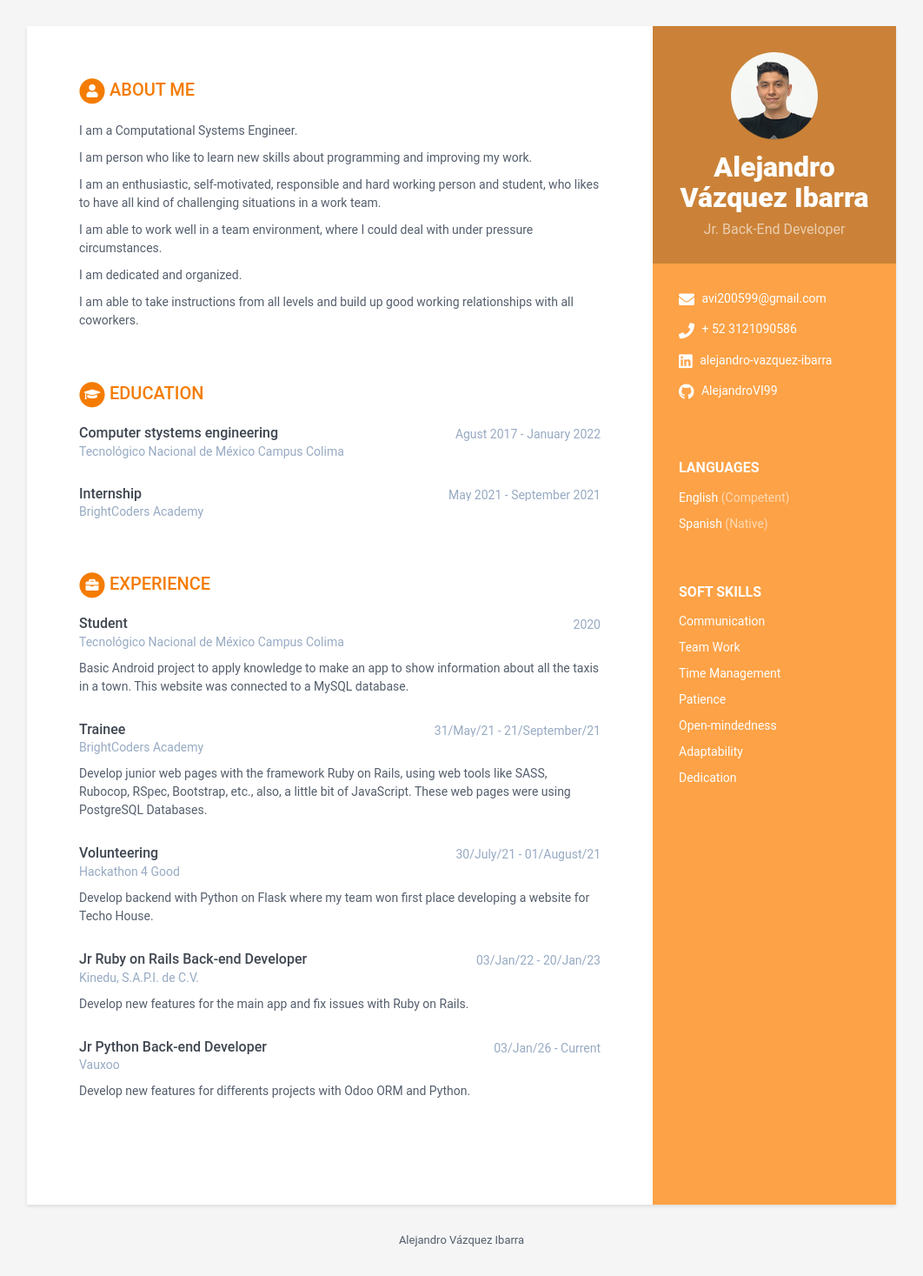
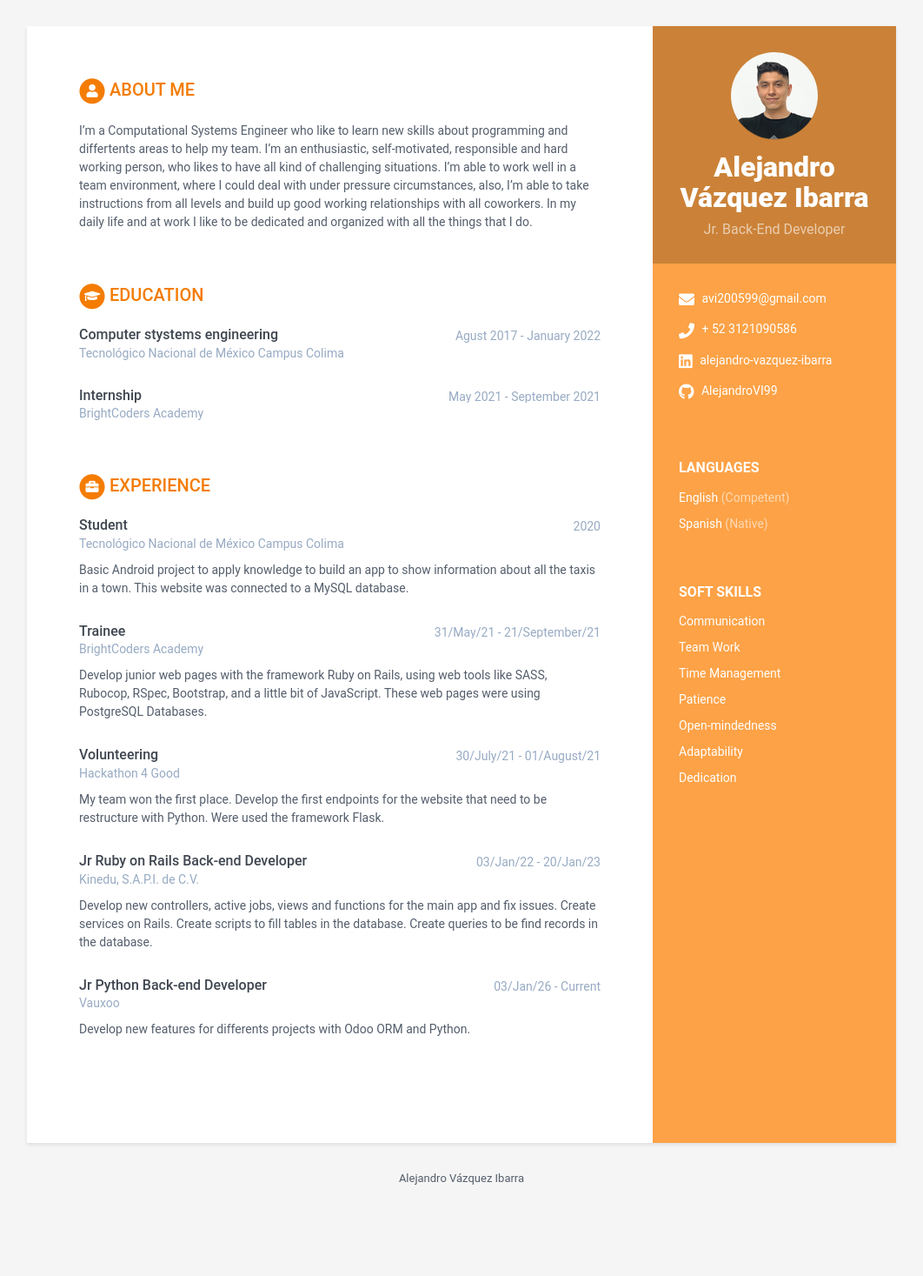
Before and after one commit to AlejandroVI99/Alejandro-Vazquez-Ibarra, a Jekyll site: the page built from index.html, in a window 1280 px wide. Shown: the whole page at 87% size, without its empty margins (109-1171 px from the left). Built offline with Jekyll 4.4.1, drawn with Linux system fonts in a browser that asks for light colours; after the commit the page ends 1396 px from its top, so only the background shows below that.

Commit message:
Update data.yml

```diff
--- a/_data/data.yml
+++ b/_data/data.yml
@@ -59,18 +59,11 @@ sidebar:
 career-profile:
   title: About Me # NO MODIFICAR
   summary: |
-    I am a Computational Systems Engineer.
-
-    I am person who like to learn new skills about programming and improving my work.
-
-    I am an enthusiastic, self-motivated, responsible and hard working person and student,
-    who likes to have all kind of challenging situations in a work team.
-
-    I am able to work well in a team environment, where I could deal with under pressure circumstances.
-
-    I am dedicated and organized.
-
-    I am able to take instructions from all levels and build up good working relationships with all coworkers.
+    I'm a Computational Systems Engineer who like to learn new skills about programming and differtents areas to help my
+    team. I'm an enthusiastic, self-motivated, responsible and hard working person, who likes to have all kind of challenging
+    situations. I'm able to work well in a team environment, where I could deal with under pressure circumstances,
+    also, I'm able to take instructions from all levels and build up good working relationships with all coworkers. In my
+    daily life and at work I like to be dedicated and organized with all the things that I do.
 
 # Registra aquí tus estudios. Agrega o elimina según sea necesario
 educationcomplete:
@@ -92,30 +85,33 @@ experiences:
     time: 2020
     company: Tecnológico Nacional de México Campus Colima
     details: |
-      Basic Android project to apply knowledge to make an app
-      to show information about all the taxis in a town. This website was
-      connected to a MySQL database.
+      Basic Android project to apply knowledge to build an app to show information about all the taxis in a town.
+      This website was connected to a MySQL database.
 
   - role: Trainee
     time: 31/May/21 - 21/September/21
     company: BrightCoders Academy
     details: |
-      Develop junior web pages with the framework Ruby on Rails, using web
-      tools like SASS, Rubocop, RSpec, Bootstrap, etc., also, a little bit
-      of JavaScript. These web pages were using PostgreSQL Databases.
+      Develop junior web pages with the framework Ruby on Rails, using web tools like SASS, Rubocop, RSpec, Bootstrap,
+      and a little bit of JavaScript. These web pages were using PostgreSQL Databases.
+    link: https://github.com/AlejandroVI99/BrightCoders-Cerificate
 
   - role: Volunteering
     time: 30/July/21 - 01/August/21
     company: Hackathon 4 Good
     details: |
-      Develop backend with Python on Flask where my team won first place
-      developing a website for Techo House.
+      My team won the first place.
+      Develop the first endpoints for the website that need to be restructure with Python.
+      Were used the framework Flask.
 
   - role: Jr Ruby on Rails Back-end Developer
     time: 03/Jan/22 - 20/Jan/23
     company: Kinedu, S.A.P.I. de C.V.
     details: |
-      Develop new features for the main app and fix issues with Ruby on Rails.
+      Develop new controllers, active jobs, views and functions for the main app and fix issues.
+      Create services on Rails.
+      Create scripts to fill tables in the database.
+      Create queries to be find records in the database.
 
   - role: Jr Python Back-end Developer
     time: 03/Jan/26 - Current
```
